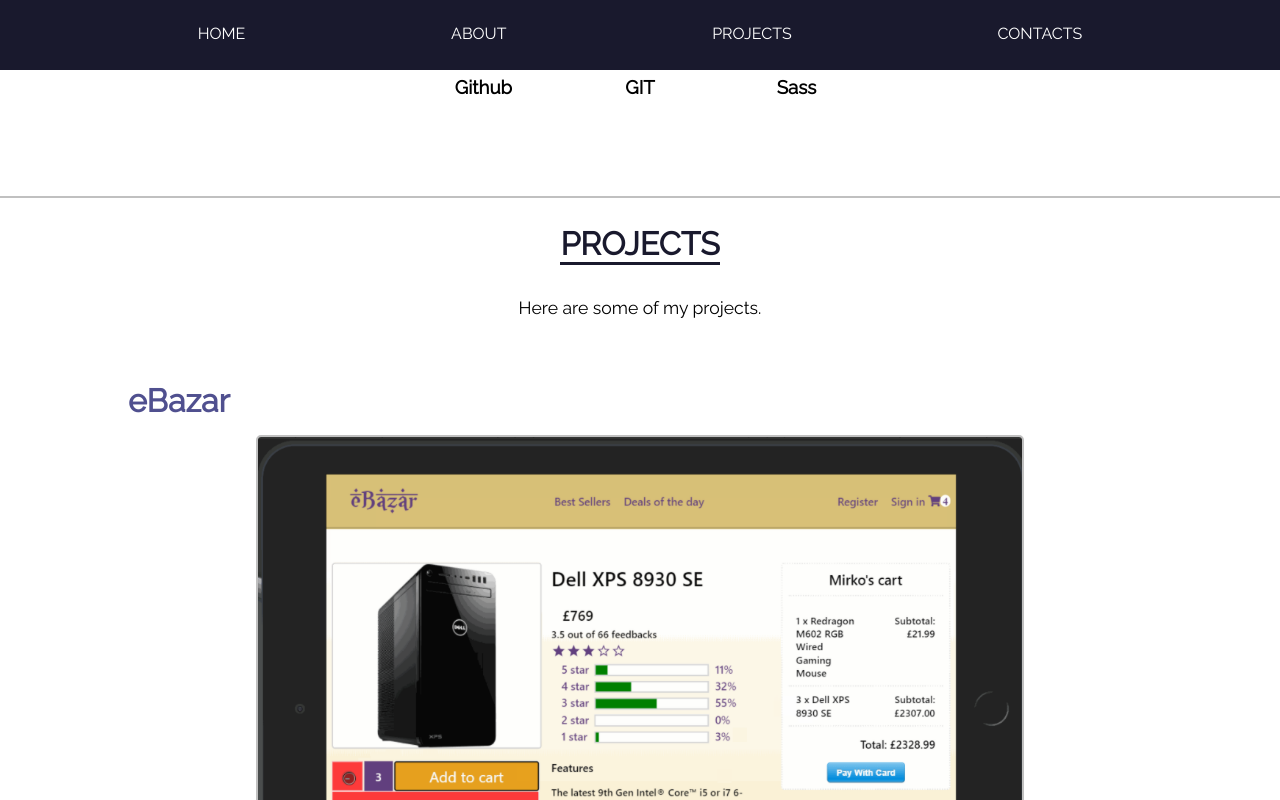
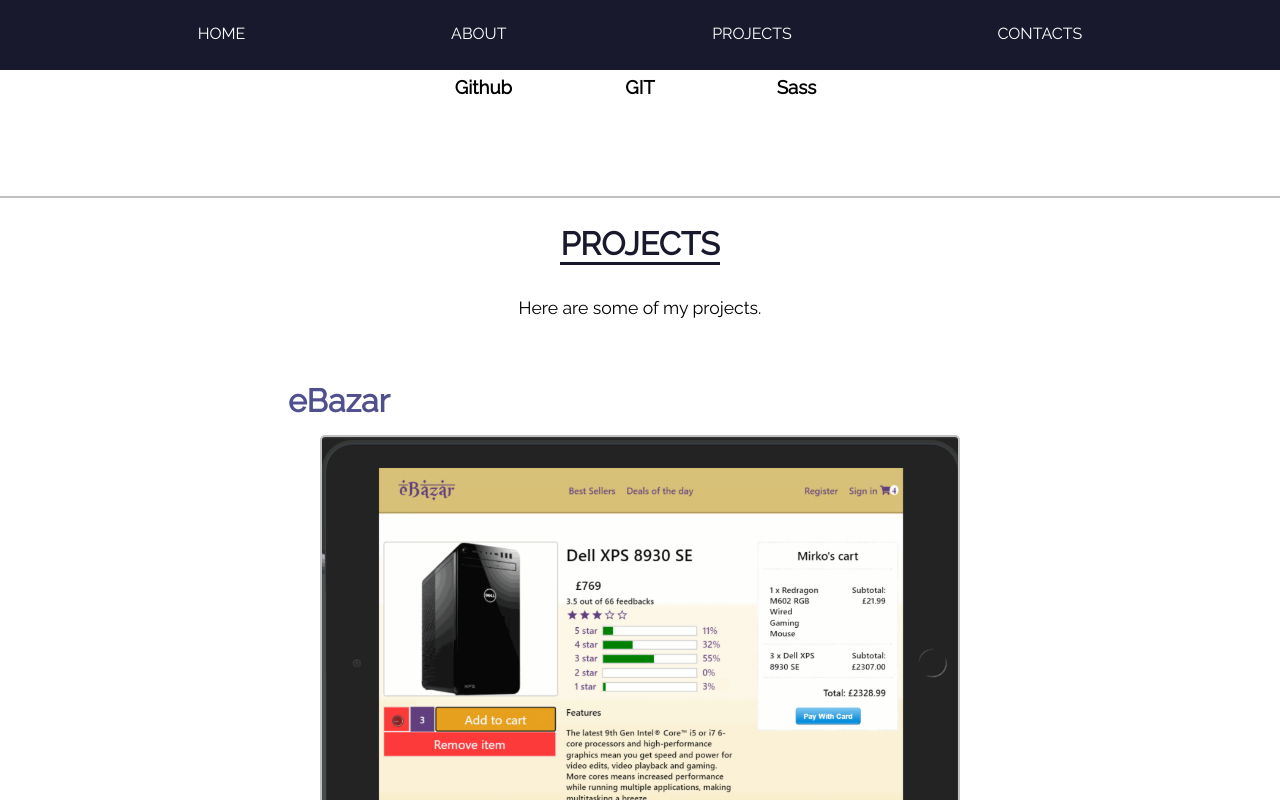
Before and after one commit to Techoplite/portfolio, a React (Create React App) app: page / in a window 1280 px wide. In both pictures the pointer is over the element "eBazar". Shown: the part 1463-2263 px from the top of the page. Built offline with nearby package versions, Linux system fonts and the light colour scheme.

Commit message:
Remove image shrink on hover

```diff
--- a/src/sass/main.scss
+++ b/src/sass/main.scss
@@ -238,18 +238,9 @@
     transition: all 0.2s ease-in;
     margin-bottom: 2rem;
 
-    &:hover {
-      width: 75%;
-    }
-
     @media (min-width: $desktop) {
-      width: 60%;
+      width: 50%;
       transition: all 0.2s ease-in;
-
-      &:hover {
-        width: 55%;
-        margin: 3%;
-      }
     }
   }
 
@@ -263,6 +254,16 @@
       color: lighten($navbar-color, 30%);
       font-size: 2rem;
       margin: 0;
+    }
+
+    @media (min-width: $desktop) {
+      margin-left: 10rem;
+
+      &:hover {
+        color: lighten($navbar-color, 30%);
+        font-size: 2rem;
+        margin-left: 10rem;
+      }
     }
   }
 
```
